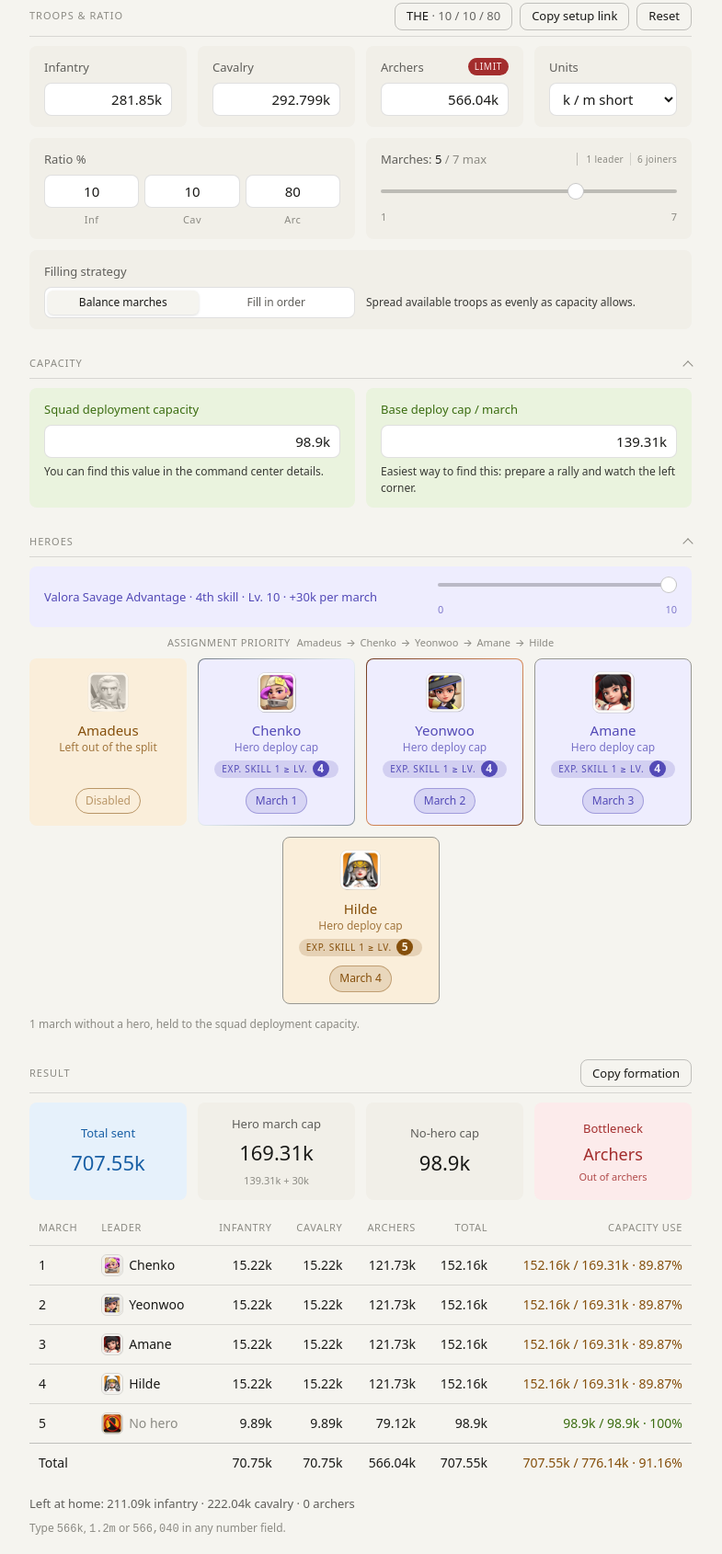
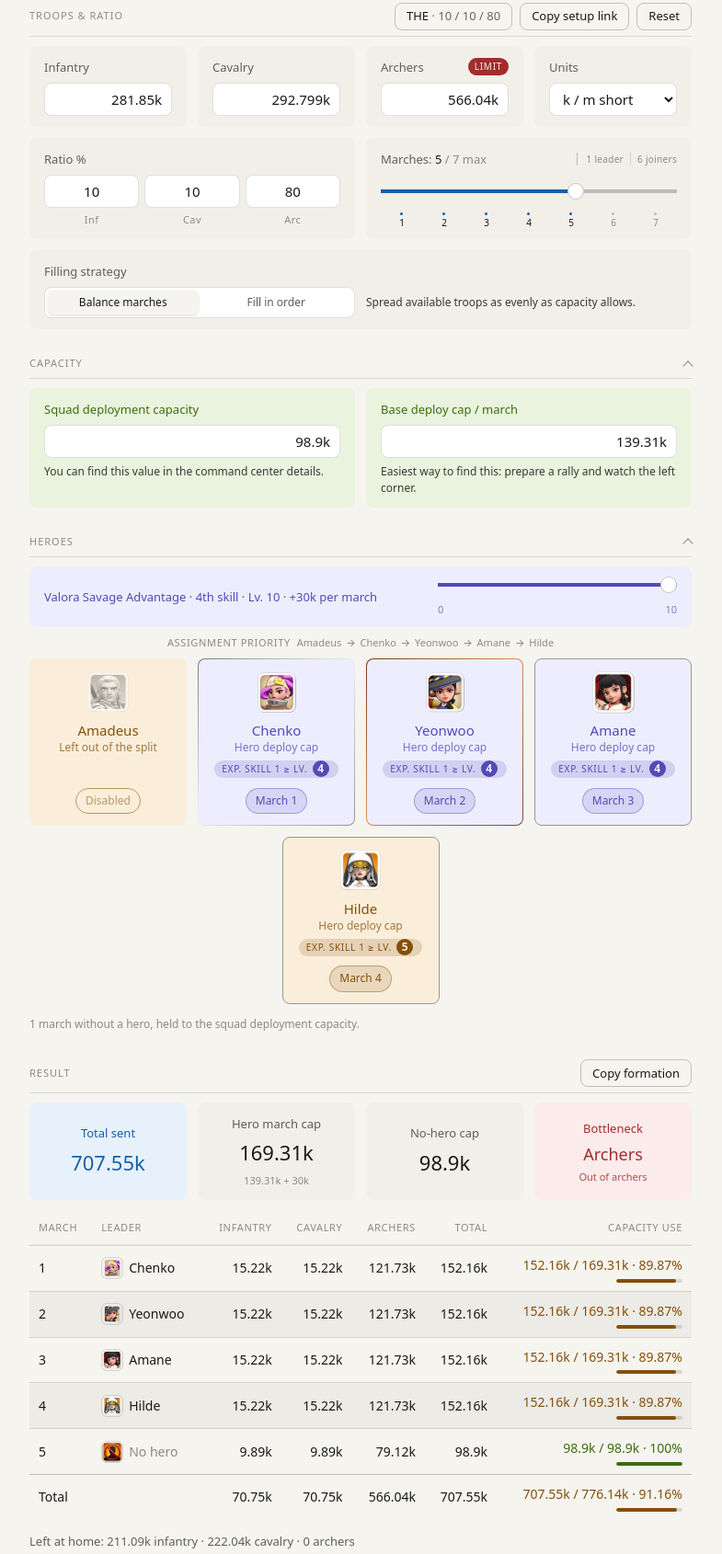
Before and after one commit to maystery/bear-formation-calculator, a website: page index.html in a window 1280 px wide. Shown: the part 288-1978 px from the top of the page at 92% size, without its empty margins (248-1033 px from the left). Drawn offline with Linux system fonts and the light colour scheme.

Commit message:
Polish result table and focus states

```diff
--- a/app.js
+++ b/app.js
@@ -35,10 +35,29 @@ document.addEventListener('DOMContentLoaded', () => {
     return document.querySelector('input[name="fillStrategy"]:checked').value;
   }
 
+  // keep slider fill, tick highlight and thumb labels in sync with values
+  function syncSliders(){
+    [['n',1,7],['sav',0,10]].forEach(([id,min,max]) => {
+      const el = $(id);
+      const v = Math.min(max, Math.max(min, Math.floor(+el.value || min)));
+      el.style.setProperty('--pct', ((v - min) / (max - min) * 100) + '%');
+      el.setAttribute('aria-valuetext', String(v));
+    });
+    const n = Math.min(MAX_MARCHES, Math.max(1, Math.floor(+$('n').value || 1)));
+    document.querySelectorAll('#nScale span').forEach((span, i) => {
+      span.classList.toggle('on', i + 1 <= n);
+    });
+  }
+
   function setFieldValidity(id, valid, message){
     const el = $(id);
     if(valid) el.removeAttribute('aria-invalid');
-    else el.setAttribute('aria-invalid', 'true');
+    else{
+      el.setAttribute('aria-invalid', 'true');
+      el.classList.remove('shake');
+      void el.offsetWidth;
+      el.classList.add('shake');
+    }
     el.setCustomValidity(valid ? '' : message);
   }
 
@@ -124,12 +143,22 @@ document.addEventListener('DOMContentLoaded', () => {
 
   function capacityUse(used, cap){
     if(!Number.isFinite(cap)){
-      return `<span class="capacity-use unlimited">${fmt(used)} / ∞ · no limit</span>`;
+      return `<div class="capacity-use unlimited">${fmt(used)} / ∞ · no limit</div>`;
     }
     const percent = cap > 0 ? Math.min(100, used / cap * 100) : 0;
     const hasRoom = used < cap;
-    return `<span class="capacity-use ${hasRoom ? 'has-room' : 'is-full'}">`
-      + `${fmt(used)} / ${fmt(cap)} · ${trim(percent)}%</span>`;
+    return `<div class="capacity-use ${hasRoom ? 'has-room' : 'is-full'}">`
+      + `<div>${fmt(used)} / ${fmt(cap)} · ${trim(percent)}%</div>`
+      + `<div class="bar" aria-hidden="true"><i style="width:${percent.toFixed(2)}%"></i></div></div>`;
+  }
+
+  function setVal(id, text){
+    const el = $(id);
+    if(el.textContent === text) return;
+    el.textContent = text;
+    el.classList.remove('flash');
+    void el.offsetWidth;
+    el.classList.add('flash');
   }
 
   function clearLimits(){
@@ -142,8 +171,8 @@ document.addEventListener('DOMContentLoaded', () => {
     clearLimits();
     lastResult = null;
     $('copyFormation').disabled = true;
-    $('tTotal').textContent = '–';
-    $('tLim').textContent = '–';
+    setVal('tTotal', '–');
+    setVal('tLim', '–');
     $('limHint').textContent = '';
     $('rows').innerHTML = '';
     $('leftover').textContent = '';
@@ -151,15 +180,16 @@ document.addEventListener('DOMContentLoaded', () => {
     $('checkError').textContent = '';
     $('verdict').innerHTML = '';
     if(clearCapacity){
-      $('tCap').textContent = '–';
+      setVal('tCap', '–');
       $('capBreak').textContent = '';
-      $('tNoCap').textContent = '–';
+      setVal('tNoCap', '–');
       $('capSum').textContent = '';
     }
   }
 
   function calc(){
     UNIT = $('unit').value;
+    syncSliders();
     const n = Math.min(MAX_MARCHES, Math.max(1, Math.floor(+$('n').value||1)));
     const strategy = fillStrategy();
 
@@ -198,10 +228,10 @@ document.addEventListener('DOMContentLoaded', () => {
     // a march with no hero is limited to the squad deployment capacity
     const capHero = baseCap > 0 ? baseCap + savBonus : Infinity;
     const capNone = squadCap > 0 ? squadCap : Infinity;
-    $('tCap').textContent = isFinite(capHero) ? fmt(capHero) : '∞';
+    setVal('tCap', isFinite(capHero) ? fmt(capHero) : '∞');
     $('capBreak').textContent = (isFinite(capHero) && savBonus > 0)
       ? fmt(baseCap) + ' + ' + fmt(savBonus) : '';
-    $('tNoCap').textContent = isFinite(capNone) ? fmt(capNone) : '∞';
+    setVal('tNoCap', isFinite(capNone) ? fmt(capNone) : '∞');
     $('capSum').textContent = `squad ${isFinite(capNone) ? fmt(capNone) : '∞'}`
       + ` · march ${isFinite(capHero) ? fmt(capHero) : '∞'}`;
 
@@ -251,7 +281,7 @@ document.addEventListener('DOMContentLoaded', () => {
     };
     const grand = tot.inf + tot.cav + tot.arc;
 
-    $('tTotal').textContent = fmt(grand);
+    setVal('tTotal', fmt(grand));
 
     // Highlight every constraint that prevents one more whole troop from being
     // deployed, but only highlight capacity sources used by an active march.
@@ -265,7 +295,7 @@ document.addEventListener('DOMContentLoaded', () => {
     const troopLabels = bottlenecks.troops.map(x => x.label);
     const labels = [...troopLabels];
     if(bottlenecks.capacity) labels.push('Deployment capacity');
-    $('tLim').textContent = labels.length === 1 ? labels[0] : 'Multiple';
+    setVal('tLim', labels.length === 1 ? labels[0] : 'Multiple');
 
     if(bottlenecks.troops.length && bottlenecks.capacity){
       $('tileLim').classList.add('bn-mixed');
@@ -281,7 +311,7 @@ document.addEventListener('DOMContentLoaded', () => {
         ? 'Mixed march capacity'
         : capUsage.hero ? 'Hero march capacity' : 'Squad capacity';
     } else {
-      $('tLim').textContent = '—';
+      setVal('tLim', '—');
       $('limHint').textContent = '';
     }
 
@@ -550,6 +580,10 @@ document.addEventListener('DOMContentLoaded', () => {
   }
   $('theme').addEventListener('click', () => {
     applyTheme(THEMES[(THEMES.indexOf(theme) + 1) % THEMES.length]);
+    $('themeIcon').animate([
+      {transform:'rotate(-100deg) scale(.6)', opacity:0},
+      {transform:'rotate(0deg) scale(1)', opacity:1}
+    ], {duration:320, easing:'ease-out'});
     saveState();
   });
 
--- a/index.html
+++ b/index.html
@@ -67,7 +67,7 @@
         </div>
         <div class="sliderwrap">
           <input id="n" type="range" min="1" max="7" step="1" value="5">
-          <div class="scale"><span>1</span><span>7</span></div>
+          <div class="scale ticks" id="nScale"><span>1</span><span>2</span><span>3</span><span>4</span><span>5</span><span>6</span><span>7</span></div>
         </div>
       </div>
     </div>
--- a/styles.css
+++ b/styles.css
@@ -16,6 +16,7 @@
     --bg-success:light-dark(#eaf3de,#27500a); --text-success:light-dark(#3b6d11,#c0dd97);
     --bg-danger:light-dark(#fcebeb,#791f1f);  --text-danger:light-dark(#a32d2d,#f7c1c1);
     --radius:8px;
+    --focus-ring:0 0 0 3px color-mix(in srgb,var(--text-accent) 32%,transparent);
   }
   :root[data-theme="light"]{color-scheme:light}
   :root[data-theme="dark"]{color-scheme:dark}
@@ -23,6 +24,12 @@
   body{
     margin:0;padding:2rem 1.25rem;background:var(--surface-0);color:var(--text-primary);
     font:16px/1.7 system-ui,-apple-system,"Segoe UI",Roboto,sans-serif;
+  }
+  /* smooth theme switch instead of an instant repaint */
+  body,.tile,.callout,.shared-notice,.verdict,button,input,select,
+  .segmented,.segmented label,.resulttable th,.resulttable td,
+  .checktable th,.checktable td,details.help code{
+    transition:background-color .15s ease,color .15s ease,border-color .15s ease
   }
   .wrap{max-width:720px;margin:0 auto}
   .pagehead{display:flex;align-items:flex-start;justify-content:space-between;gap:16px}
@@ -69,6 +76,14 @@
   .hero-priority b{padding:0 2px;color:var(--text-muted)}
   .scale{display:flex;justify-content:space-between;margin-top:2px;
     font-size:11px;color:var(--text-muted);font-variant-numeric:tabular-nums}
+  .scale.ticks{display:grid;grid-template-columns:repeat(7,1fr);justify-items:center;
+    height:14px;margin-top:6px}
+  .scale.ticks span{display:flex;flex-direction:column;align-items:center;gap:3px;
+    color:var(--text-muted);font-size:10px;line-height:1}
+  .scale.ticks span::before{content:'';width:3px;height:3px;border-radius:50%;
+    background:var(--border-strong)}
+  .scale.ticks span.on{color:var(--text-primary);font-weight:500}
+  .scale.ticks span.on::before{background:var(--slider-fill,var(--text-accent))}
   .tile.pro .scale{color:var(--text-pro);opacity:.7}
   .tile.accent{background:var(--bg-accent)}
   .tile.cap{background:var(--bg-success)}
@@ -79,6 +94,12 @@
   .tile.cap .lbl{color:var(--text-success)}
   .tile.pro .lbl{color:var(--text-pro)}
   .val{font-size:22px;font-weight:500;font-variant-numeric:tabular-nums}
+  .val.flash{animation:valflash .45s ease}
+  @keyframes valflash{
+    0%{transform:scale(.94);background:color-mix(in srgb,var(--text-accent) 26%,transparent)}
+    45%{transform:scale(1.02)}
+    100%{transform:scale(1);background:transparent}
+  }
   .tile.accent .val{color:var(--text-accent)}
   .metric{align-items:center;justify-content:center;text-align:center}
   .limhint{font-size:11px;margin-top:2px;opacity:.85;line-height:1.35}
@@ -106,12 +127,21 @@
   }
   input[type=text],input[type=number]{text-align:right}
   input:hover,select:hover{border-color:var(--border-strong)}
-  input:focus,select:focus{outline:none;border-color:var(--text-accent);box-shadow:0 0 0 1px var(--text-accent)}
+  input:focus,select:focus{outline:none;border-color:var(--text-accent);
+    box-shadow:var(--focus-ring)}
   input[type=range]{
-    -webkit-appearance:none;appearance:none;width:100%;height:18px;background:transparent;margin:2px 0;
+    --slider-fill:var(--text-accent);
+    --pct:50%;
+    -webkit-appearance:none;appearance:none;width:100%;height:18px;margin:2px 0;
+    background:linear-gradient(to right,
+      var(--slider-fill) 0%,var(--slider-fill) var(--pct),
+      var(--border-strong) var(--pct),var(--border-strong) 100%)
+      no-repeat center / 100% 4px;
+    border-radius:2px;
   }
-  input[type=range]::-webkit-slider-runnable-track{height:4px;border-radius:2px;background:var(--border-strong)}
-  input[type=range]::-moz-range-track{height:4px;border-radius:2px;background:var(--border-strong)}
+  .tile.pro input[type=range]{--slider-fill:var(--text-pro)}
+  input[type=range]::-webkit-slider-runnable-track{height:4px;border-radius:2px;background:transparent}
+  input[type=range]::-moz-range-track{height:4px;border-radius:2px;background:transparent}
   input[type=range]::-webkit-slider-thumb{
     -webkit-appearance:none;width:18px;height:18px;border-radius:50%;margin-top:-7px;
     background:var(--surface-2);border:1px solid var(--border-strong);cursor:pointer;
@@ -127,7 +157,7 @@
   }
   button:hover{background:var(--surface-2)}
   button:active{transform:scale(0.98)}
-  button:focus-visible{outline:none;box-shadow:0 0 0 1px var(--text-accent)}
+  button:focus-visible{outline:none;box-shadow:var(--focus-ring)}
   button:disabled{cursor:not-allowed;opacity:.45;transform:none}
   button.copied{background:var(--bg-success);color:var(--text-success);border-color:var(--text-success)}
   .ratio{display:grid;grid-template-columns:1fr 1fr 1fr;gap:6px}
@@ -149,7 +179,7 @@
   .segmented label:hover{color:var(--text-primary)}
   .segmented label:has(input:checked){background:var(--surface-0);color:var(--text-primary);
     box-shadow:0 1px 3px rgba(0,0,0,.14);font-weight:500}
-  .segmented label:has(input:focus-visible){outline:2px solid var(--text-accent);outline-offset:1px}
+  .segmented label:has(input:focus-visible){outline:none;box-shadow:var(--focus-ring)}
   @media(max-width:660px){
     .strategy-content{grid-template-columns:minmax(0,1fr)}
     .strategy-content .tilenote{margin-top:6px}
@@ -161,19 +191,27 @@
   .checktable{min-width:480px}
   .resulttable th,.resulttable td,.checktable th,.checktable td{padding:9px 10px}
   .resulttable th,.checktable th{font-weight:400;text-align:left}
+  .resulttable thead th,.checktable thead th{position:sticky;top:0;z-index:1;
+    background:var(--surface-0);box-shadow:inset 0 -0.5px 0 var(--border)}
   .resulttable th:nth-child(n+3),.resulttable td:nth-child(n+3),
   .checktable th:not(:first-child),.checktable td:not(:first-child){text-align:right}
   .leadcell{display:flex;align-items:center;gap:6px;min-width:0}
   .leadcell img{width:24px;height:24px;border-radius:6px;flex:none;object-fit:cover;border:0.5px solid var(--border)}
   .leadcell span{overflow:hidden;text-overflow:ellipsis;white-space:nowrap}
   .leadnone{color:var(--text-muted)}
-  .capacity-use{white-space:nowrap}
+  .capacity-use{display:inline-flex;flex-direction:column;align-items:flex-end;gap:3px;
+    white-space:nowrap}
+  .capacity-use .bar{width:72px;height:4px;border-radius:2px;background:var(--border);overflow:hidden}
+  .capacity-use .bar i{display:block;height:100%;background:currentColor;border-radius:2px;
+    transition:width .2s ease}
   .capacity-use.has-room{color:var(--text-warning)}
   .capacity-use.is-full{color:var(--text-success);font-weight:500}
   .capacity-use.unlimited{color:var(--text-muted)}
+  .capacity-use.unlimited .bar{display:none}
   .head{font-size:11px;letter-spacing:.06em;text-transform:uppercase;color:var(--text-muted)}
   tr.line{border-top:0.5px solid var(--border)}
-  tr.line:hover{background:var(--surface-1)}
+  .resulttable tbody tr:nth-child(even){background:color-mix(in srgb,var(--text-primary) 4%,transparent)}
+  .resulttable tbody tr.line:hover,.checktable tbody tr.line:hover{background:var(--surface-1)}
   tr.sumline{border-top:0.5px solid var(--border-strong);font-weight:500}
   .callout{display:flex;gap:12px;align-items:flex-start;background:var(--surface-2);
     border:0.5px solid var(--border-strong);border-radius:12px;
@@ -200,7 +238,11 @@
   .herocard{--card-fg:var(--text-pro);--card-bg:var(--bg-pro);position:relative;
     display:flex;flex-direction:column;align-items:center;justify-content:flex-start;gap:8px;
     cursor:pointer;color:var(--card-fg);text-align:center;
-    border:1.5px solid transparent;transition:border-color .15s}
+    border:1.5px solid transparent;
+    transition:border-color .15s,background-color .15s,color .15s,transform .15s,box-shadow .15s}
+  .herocard:hover{transform:translateY(-1px);
+    box-shadow:0 3px 10px color-mix(in srgb,var(--card-fg) 20%,transparent),
+      0 0 0 2px color-mix(in srgb,var(--card-fg) 30%,transparent)}
   .hero-grid{display:flex;flex-wrap:wrap;justify-content:center}
   .hero-grid .herocard{flex:0 1 calc((100% - 36px)/4);min-width:0}
   .herocard.warm{--card-fg:var(--text-warning);--card-bg:var(--bg-warning)}
@@ -243,7 +285,7 @@
   .herocard.on .pill{opacity:1;color:var(--card-fg);
     background:color-mix(in srgb,var(--card-fg) 14%,transparent);
     border-color:color-mix(in srgb,var(--card-fg) 42%,transparent)}
-  .herocard:has(:focus-visible){box-shadow:0 0 0 2px var(--text-accent)}
+  .herocard:has(:focus-visible){box-shadow:var(--focus-ring)}
   @media(max-width:660px){
     .hero-grid .herocard{flex-basis:calc((100% - 12px)/2)}
   }
@@ -259,6 +301,13 @@
   .warnmsg{font-size:12px;color:var(--text-warning);line-height:1.4}
   .warnmsg:not(:empty){margin-top:6px}
   input[aria-invalid="true"]{border-color:var(--text-danger);box-shadow:0 0 0 1px var(--text-danger)}
+  .shake{animation:fieldshake .3s ease}
+  @keyframes fieldshake{
+    20%{transform:translateX(-4px)}
+    40%{transform:translateX(4px)}
+    60%{transform:translateX(-3px)}
+    80%{transform:translateX(3px)}
+  }
   details.help{margin-top:1.5rem;font-size:14px;color:var(--text-secondary)}
   details.help > summary{cursor:pointer;color:var(--text-primary);font-weight:500}
   details.help code{background:var(--surface-1);padding:1px 5px;border-radius:4px;font-size:13px}
@@ -272,7 +321,7 @@
     transform:translateY(-2px) rotate(45deg);transition:transform .15s}
   .fold[open] > summary::after{transform:translateY(2px) rotate(-135deg)}
   .fold > summary:hover .sectitle,.fold > summary:hover::after{color:var(--text-primary);border-color:var(--text-primary)}
-  .fold > summary:focus-visible{outline:none;box-shadow:0 0 0 2px var(--text-accent);border-radius:4px}
+  .fold > summary:focus-visible{outline:none;box-shadow:var(--focus-ring);border-radius:4px}
   .foldsum{margin-left:auto;font-size:12px;color:var(--text-muted);
     font-variant-numeric:tabular-nums;overflow:hidden;text-overflow:ellipsis;white-space:nowrap}
   .fold[open] .foldsum{display:none}
```
